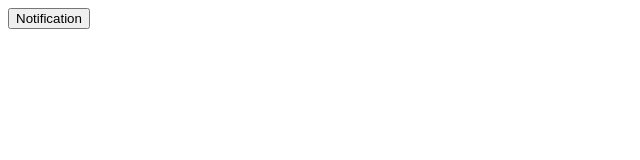
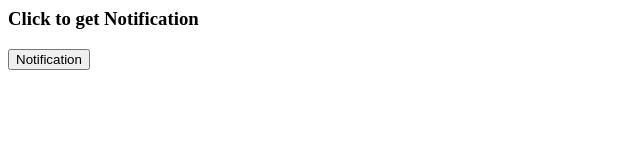
Before and after one commit to Dhanushka-Sasanka/notificationJquery, a plain HTML site: page index.html in a window 1280 px wide. Shown: the whole page, without its empty margins (0-640 px from the left). Drawn offline with nearby package versions, Linux system fonts and the light colour scheme.

Commit message:
change index

```diff
--- a/index.html
+++ b/index.html
@@ -9,6 +9,7 @@
 
 </head>
 <body>
+    <h3>Click to get Notification</h3>
     <button onclick="pushNotification()"> Notification </button>
 
 
```
